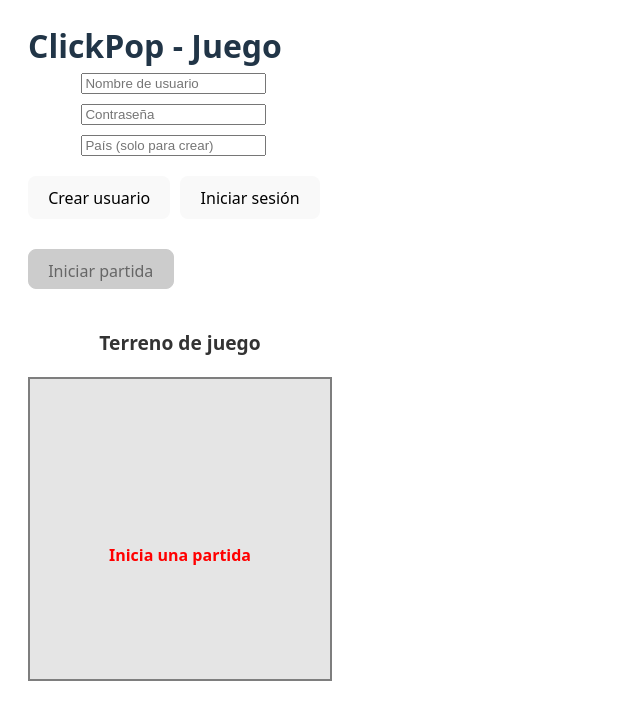
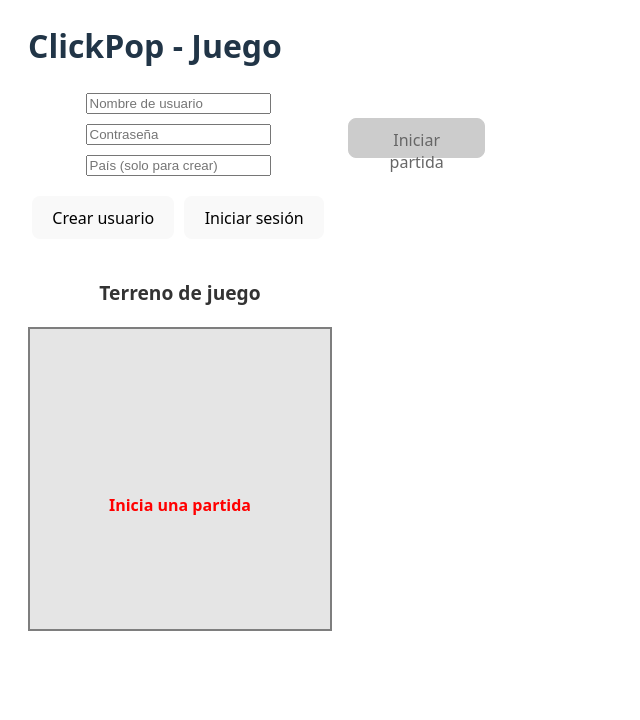
Before and after one commit to renzocp98/ClickPopReact, a React (Vite) app: page / in a window 1280 px wide. Shown: the top 720 px of the page, without its empty margins (0-640 px from the left). Built offline with nearby package versions, Linux system fonts and the light colour scheme.

Commit message:
vuelta 2 commits antes...

```diff
--- a/src/components/ClickPopApp.jsx
+++ b/src/components/ClickPopApp.jsx
@@ -11,15 +11,24 @@ export const ClickPopApp = () => {
     const [score, setScore] = useState(0);
     const [gameStarted, setGameStarted] = useState(false);
     const [resetForm, setResetForm] = useState(false);
+    const [pointData, setPointData] = useState(null);
 
-    useEffect(() => {
-        const storedUser = localStorage.getItem('user');
-        if (storedUser) {
-            setUserSelected(JSON.parse(storedUser));
+    const handlerAdd = async (user) => {
+        try {
+            const userWithRole = {
+                ...user,
+                role: { name: 'USER' }
+            };
+            const response = await axios.post('http://localhost:8090/users/register', userWithRole);
+            alert('Usuario registrado correctamente');
+            setUserSelected(response.data);
+            setResetForm(true);
+        } catch (error) {
+            alert(error.response?.data || 'Error al registrar usuario');
         }
-    }, []);
+    };
 
-    useEffect(() => {
+    useEffect(() => {// PROBLEMAAAAAAAAAAAAAAAAAAAAAAAAAAAAAAAAAAAAAAAAAAAAAAAAAAAAAAAAAAAAAAAAAAAAA DOS SUBSCRIPCIONES MAAAL
         const socket = new SockJS("http://localhost:8090/game-WS");
         const client = Stomp.over(socket);
 
@@ -28,27 +37,34 @@ export const ClickPopApp = () => {
 
             client.subscribe("/backsend/score", (message) => {
                 const data = JSON.parse(message.body);
+                console.log("🎯 Puntos recibidos:", data);
                 setScore((prev) => prev + data.points);
             });
 
             client.subscribe("/backsend/points", (message) => {
-                const points = JSON.parse(message.body);
-                setGameStarted(true);
-            });
+            const points = JSON.parse(message.body);
+            console.log("📍 Coordenadas recibidas:", points);
+            setPointData(points);
+            setGameStarted(true); //  Activa el juego
+});
+
         });
 
         setStompClient(client);
     }, []);
 
-    const handleSendClick = (x, y) => {
-        if (stompClient?.connected) {
+    const handleSendClick = (x, y) => {// ENVIA CADA COORDENADA DEL CLICK
+        if (stompClient && stompClient.connected) {
             stompClient.send("/click/registerClick", {}, JSON.stringify({ x, y }));
+            console.log(`📤 Enviando click: x=${x}, y=${y}`);
+        } else {
+            console.warn("⚠️ WebSocket no conectado aún.");
         }
     };
 
     const handleStartGame = async () => {
-        if (!userSelected?.username || !userSelected?.password) {
-            alert("Debes iniciar sesión o crear un usuario.");
+        if (!userSelected?.username || !userSelected?.country || !userSelected?.password) {
+            alert("Debes crear un usuario antes de iniciar la partida.");
             return;
         }
 
@@ -59,82 +75,42 @@ export const ClickPopApp = () => {
         }
     };
 
-    const handleRegister = async (userFormData) => {
-        const userToCreate = {
-            ...userFormData,
-            role: { name: 'USER' }
-        };
+    useEffect(() => {
+        if (resetForm) setResetForm(false);
+    }, [resetForm]);
 
-        try {
-            const response = await axios.post('http://localhost:8090/users/register', userToCreate);
-            alert('Usuario registrado correctamente');
-            localStorage.setItem('user', JSON.stringify(response.data));
-            setUserSelected(response.data);
-            setResetForm(true);
-        } catch (error) {
-            alert(error.response?.data || 'Error al registrar usuario');
-        }
-    };
-
-    const handleLogin = async (userFormData) => {
-        try {
-            await axios.post('http://localhost:8090/SessionInfo/login', userFormData);
-            alert("Inicio de sesión exitoso");
-            localStorage.setItem('user', JSON.stringify(userFormData));
-            setUserSelected(userFormData);
-        } catch (error) {
-            alert("Error al iniciar sesión");
-        }
-    };
-
-    const handleLogout = async () => {
-        try {
-            await axios.post("http://localhost:8090/SessionInfo/logout");
-            localStorage.removeItem('user');
-            setUserSelected(null);
-            setResetForm(true);
-        } catch (error) {
-            alert("Error al cerrar sesión");
-        }
-    };
+    const userLoggedIn = !!userSelected?.username;
 
     return (
         <div className="app-square" style={{ padding: '20px' }}>
             <h1 className="title">ClickPop - Juego</h1>
 
-            {userSelected && (
+            {userLoggedIn && (
                 <div style={{ display: 'flex', justifyContent: 'center', gap: '20px' }}>
                     <p style={{ fontSize: '18px' }}>Puntaje actual: {score}</p>
                     <span style={{ fontSize: '16px', fontWeight: 'bold' }}>
                         | Usuario: {userSelected.username}
                     </span>
-                    <button onClick={handleLogout} style={{ marginLeft: '20px' }}>Cerrar sesión</button>
                 </div>
             )}
 
-            {!userSelected && (
-                <div className="user-form-container" style={{ marginBottom: '20px' }}>
-                    <UserForm
-                        handlerAdd={handleRegister}
-                        handlerLogin={handleLogin}
-                        resetForm={resetForm}
-                        userSelected={null}
-                    />
-                </div>
-            )}
-
-            <div style={{ display: 'flex', justifyContent: 'center', gap: '20px' }}>
+            <div style={{ display: 'flex', justifyContent: 'center', gap: '20px', marginTop: '20px' }}>
+                <UserForm
+                    handlerAdd={handlerAdd}
+                    resetForm={resetForm}
+                    userSelected={userSelected}
+                />
                 <button
                     onClick={handleStartGame}
                     className="btn btn-success"
-                    disabled={!userSelected}
+                    disabled={!userLoggedIn}
                     style={{
                         height: '40px',
-                        marginTop: '10px',
-                        backgroundColor: userSelected ? '#28a745' : '#ccc',
-                        borderColor: userSelected ? '#28a745' : '#ccc',
-                        color: userSelected ? 'white' : '#666',
-                        cursor: userSelected ? 'pointer' : 'not-allowed'
+                        marginTop: '25px',
+                        backgroundColor: userLoggedIn ? '#28a745' : '#ccc',
+                        borderColor: userLoggedIn ? '#28a745' : '#ccc',
+                        color: userLoggedIn ? 'white' : '#666',
+                        cursor: userLoggedIn ? 'pointer' : 'not-allowed'
                     }}
                 >
                     Iniciar partida
@@ -144,7 +120,7 @@ export const ClickPopApp = () => {
             <SquareGame
                 onClickSend={handleSendClick}
                 gameStarted={gameStarted}
-                pointData={null}
+                pointData={pointData}
             />
         </div>
     );
--- a/src/components/UserForm.jsx
+++ b/src/components/UserForm.jsx
@@ -1,3 +1,4 @@
+// UserForm.jsx
 import { useEffect, useState } from "react";
 
 const initialDataForm = {
@@ -35,13 +36,17 @@ export const UserForm = ({ userSelected, handlerAdd, handlerLogin, resetForm })
         handlerAdd(form);
     };
 
-    const handleLogin = (e) => {
+    const handleLoginClick = (e) => {
         e.preventDefault();
         if (!username || !password) {
             alert('Debe ingresar usuario y contraseña para iniciar sesión.');
             return;
         }
-        handlerLogin(form);
+        if (handlerLogin) {
+            handlerLogin(form);
+        } else {
+            alert('Funcionalidad de login no disponible.');
+        }
     };
 
     return (
@@ -83,7 +88,7 @@ export const UserForm = ({ userSelected, handlerAdd, handlerLogin, resetForm })
                 <button className="btn btn-primary" onClick={handleRegister}>
                     Crear usuario
                 </button>
-                <button className="btn btn-secondary" onClick={handleLogin}>
+                <button className="btn btn-secondary" onClick={handleLoginClick}>
                     Iniciar sesión
                 </button>
             </div>
```
